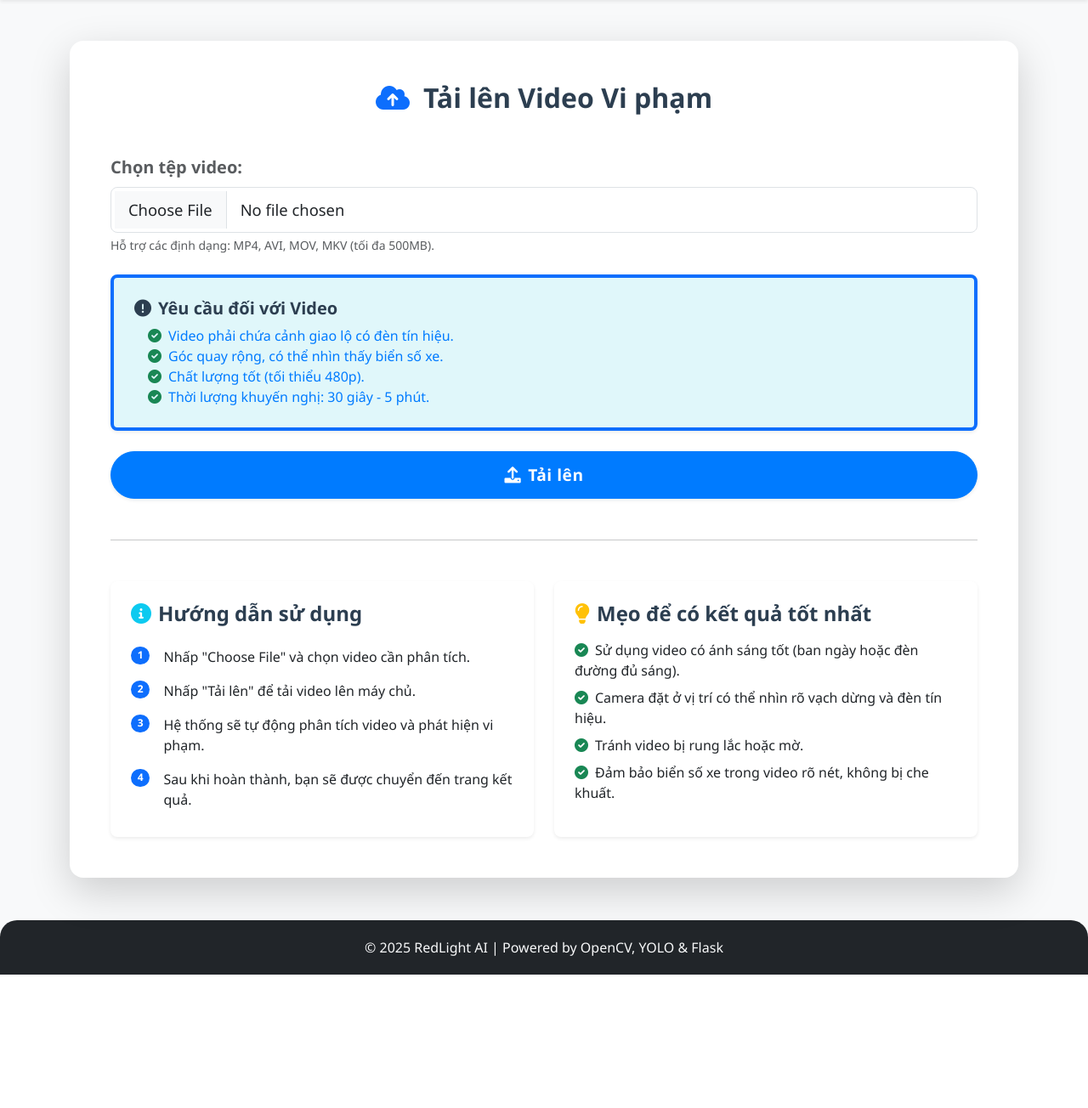
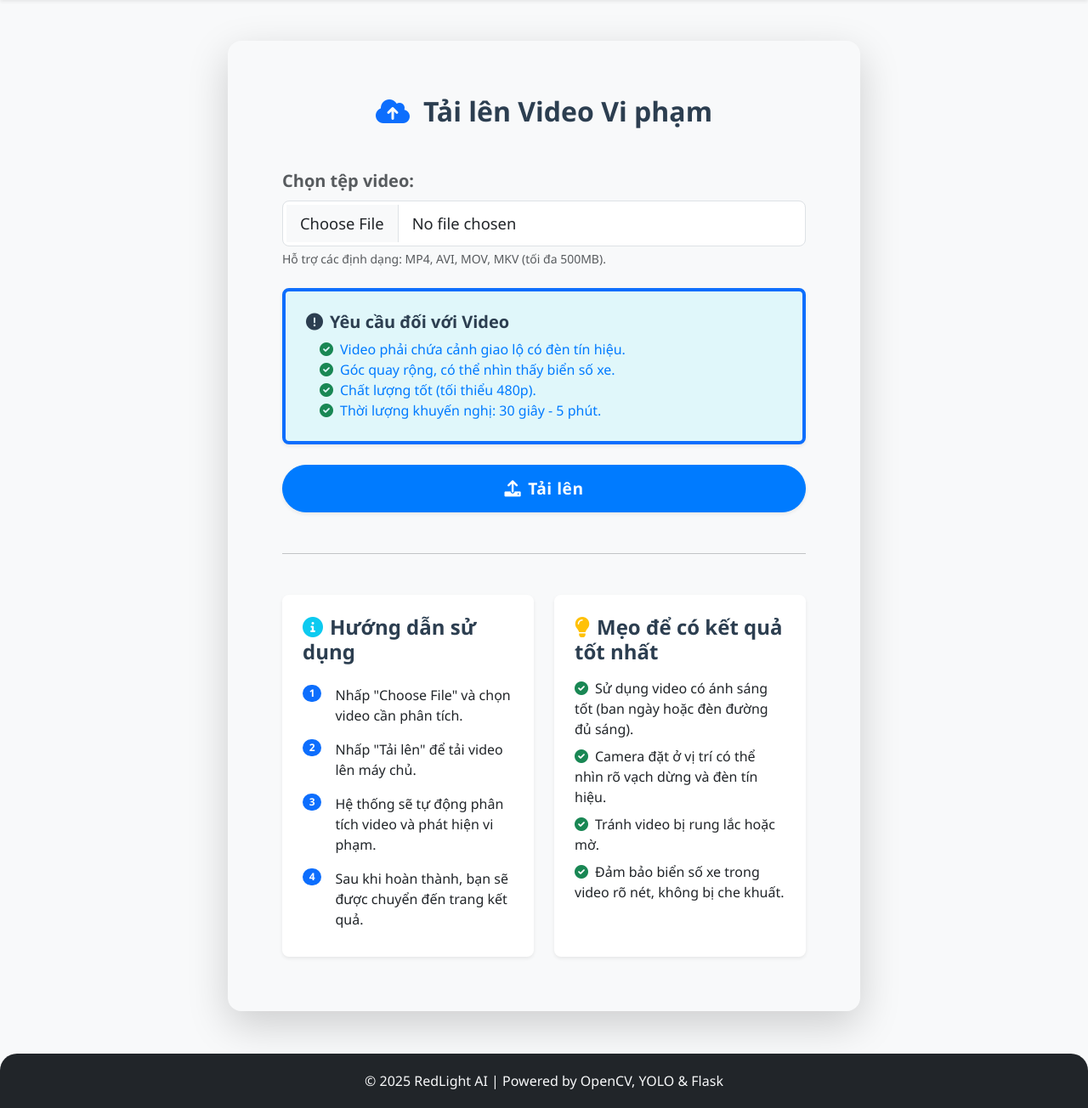
Before and after one commit to ThinhNguyen2005/Web_NhanDienXe, a Flask app: page /upload in a window 1280 px wide. Shown: the part 56-1360 px from the top of the page at 85% size. Before the commit the page ends 1203 px from the top, so only its background shows below. Run offline with Flask 3, Linux system fonts and the light colour scheme.

Commit message:
Định dạng html

```diff
--- a/templates/processing.html
+++ b/templates/processing.html
@@ -4,7 +4,7 @@
 
 {% block content %}
 <div class="row">
-    <div class="col-lg-8 mx-auto">
+    <div class="col-lg-8 mx-auto shadow-lg p-3 rounded-4">
         <div class="card">
             <div class="card-header bg-warning text-dark">
                 <h4><i class="fas fa-cog fa-spin"></i> Đang xử lý video: {{ filename }}</h4>
--- a/templates/results.html
+++ b/templates/results.html
@@ -4,7 +4,7 @@
 
 {% block content %}
 <div class="row">
-    <div class="col-12">
+    <div class="col-lg-8 mx-auto shadow-lg p-3 rounded-4">
         <div class="card">
             <div class="card-header bg-success text-white">
                 <h4><i class="fas fa-chart-line"></i> Kết quả phân tích video</h4>
--- a/templates/upload.html
+++ b/templates/upload.html
@@ -4,7 +4,7 @@
 
 {% block content %}
 <section class="container my-5">
-    <div class="card shadow-lg border-0 rounded-4">
+    <div class="col-lg-8 mx-auto shadow-lg p-3 rounded-4">
         <div class="card-body p-5">
             <h2 class="card-title text-center mb-5 fw-bold text-dark-blue">
                 <i class="fas fa-cloud-upload-alt me-3 text-primary"></i>Tải lên Video Vi phạm
```
